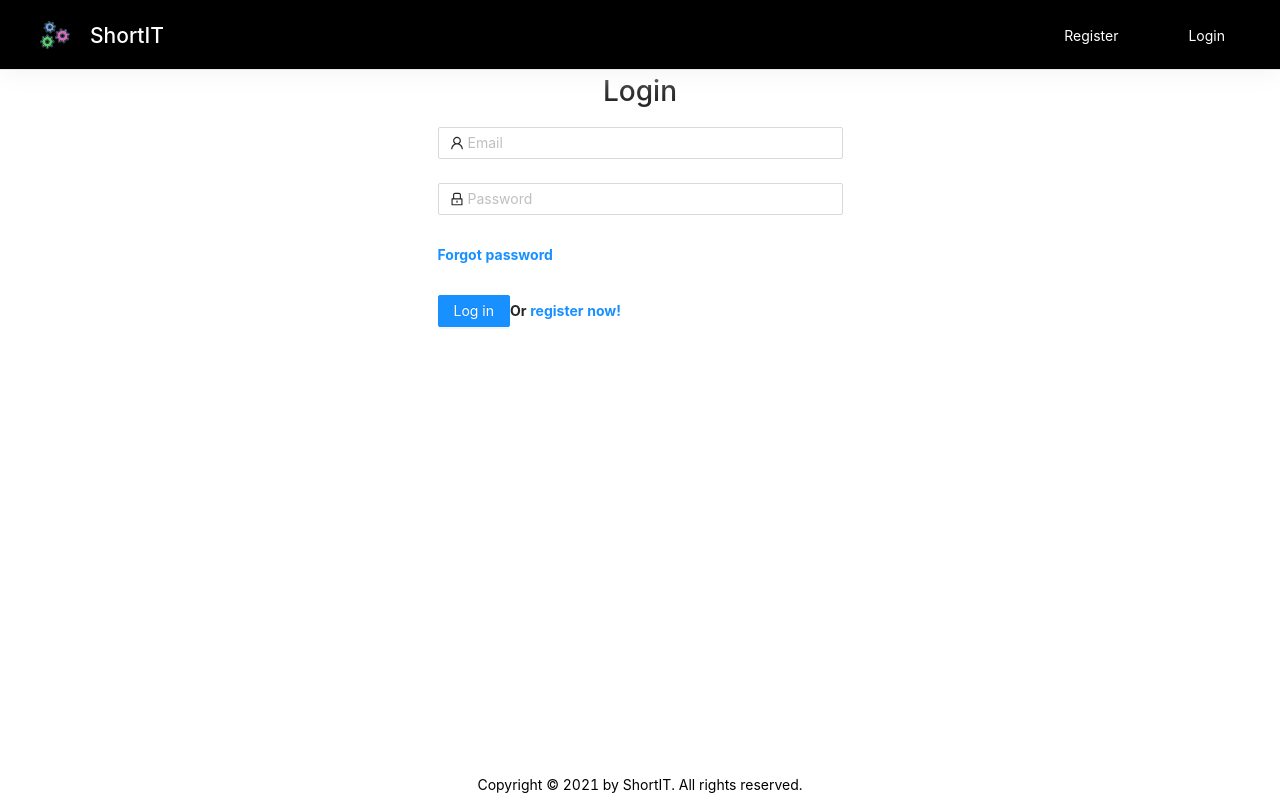
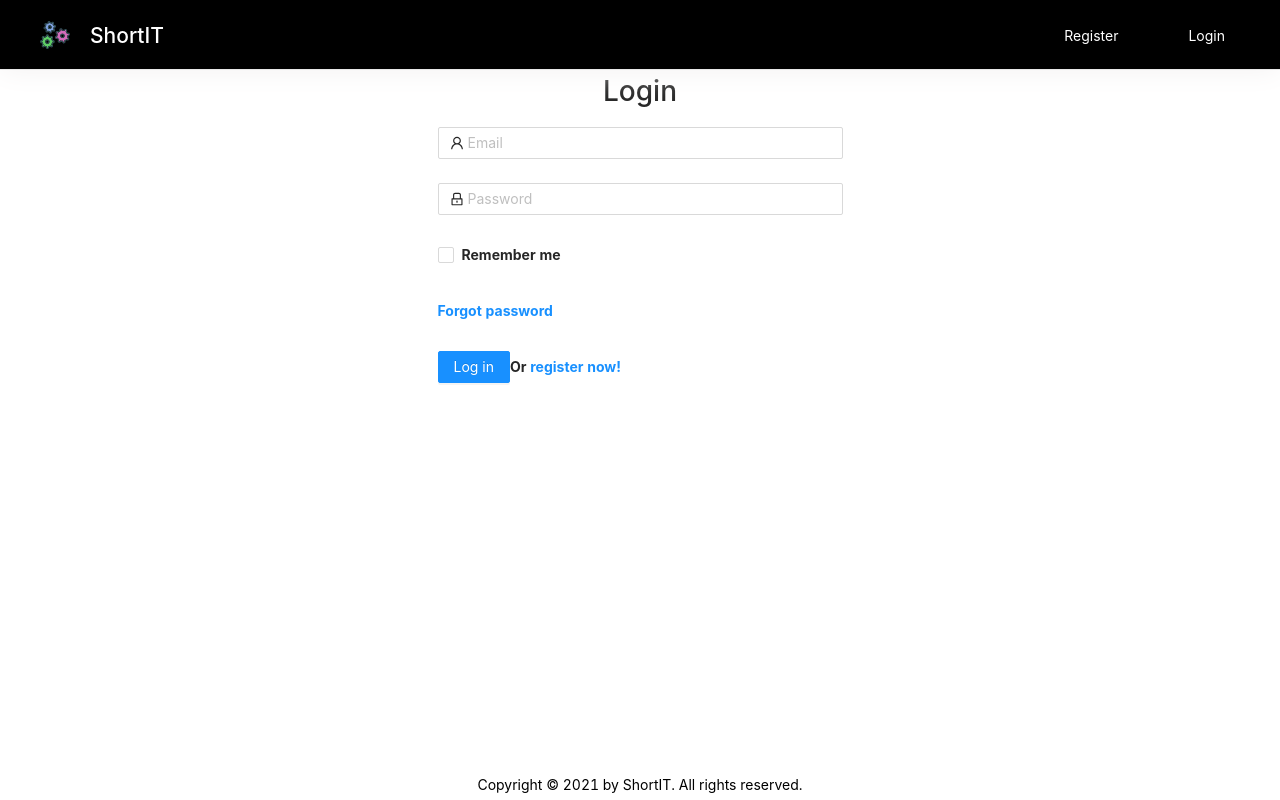
Before and after one commit to surajkarki66/shortIT, a React (Create React App) app in the folder client/: page /login in a window 1280 px wide. Built offline with nearby package versions, Linux system fonts and the light colour scheme; no server answers.

Commit message:
Added rememberMe in client side

```diff
--- a/client/package.json
+++ b/client/package.json
@@ -56,5 +56,6 @@
   "engine": {
     "node": "14.x",
     "npm": "7.x"
-  }
+  },
+  "devDependencies": {}
 }
--- a/client/src/components/Forms/LoginForm.tsx
+++ b/client/src/components/Forms/LoginForm.tsx
@@ -1,17 +1,25 @@
 import React from "react";
 import { Link } from "react-router-dom";
-import { Form, Input, Button } from "antd";
+import { Form, Input, Button, Checkbox } from "antd";
 import { UserOutlined, LockOutlined } from "@ant-design/icons";
+import { CheckboxChangeEvent } from "antd/lib/checkbox";
 
 type Props = {
   loading: boolean;
   loginError: string;
   onFinish: (value: any) => void;
-  onChangeHandler: (e: React.ChangeEvent<HTMLInputElement>) => void;
+  onChangeHandler: (event: React.ChangeEvent<HTMLInputElement>) => void;
+  onChangeCheckBoxHandler: (event: CheckboxChangeEvent) => void;
 };
 
 const LoginForm: React.FC<Props> = (props) => {
-  const { loading, loginError, onFinish, onChangeHandler } = props;
+  const {
+    loading,
+    loginError,
+    onFinish,
+    onChangeHandler,
+    onChangeCheckBoxHandler,
+  } = props;
   return (
     <Form
       style={{
@@ -62,6 +70,14 @@ const LoginForm: React.FC<Props> = (props) => {
           placeholder="Password"
         />
       </Form.Item>
+      <Form.Item name="rememberMe" valuePropName="unchecked">
+        <Checkbox
+          name="rememberMe"
+          onChange={(event) => onChangeCheckBoxHandler(event)}
+        >
+          Remember me
+        </Checkbox>
+      </Form.Item>
       <Form.Item>
         <Link to="/forgotPassword">Forgot password</Link>
       </Form.Item>
--- a/client/src/pages/Login.tsx
+++ b/client/src/pages/Login.tsx
@@ -5,6 +5,7 @@ import Axios from "../axios-url";
 import { AuthContext } from "../context/AuthContext";
 import LoginForm from "../components/Forms/LoginForm";
 import { UserLoginInputType } from "../types/UserLoginInput";
+import { CheckboxChangeEvent } from "antd/lib/checkbox";
 
 const Login: React.FC = () => {
   const { setToken, csrfToken } = useContext(AuthContext);
@@ -12,15 +13,22 @@ const Login: React.FC = () => {
   const [userInputData, setUserInputData] = useState<UserLoginInputType>({
     email: "",
     password: "",
+    rememberMe: false,
   });
   const [loading, setLoading] = useState(false);
   const [successfulLogin, setSuccessfulLogin] = useState(false);
   const [loginError, setLoginError] = useState("");
 
-  const onChange = (e: React.ChangeEvent<HTMLInputElement>) => {
+  const onChange = (event: React.ChangeEvent<HTMLInputElement>) => {
     setUserInputData({
       ...userInputData,
-      [e.target.name]: e.target.value,
+      [event.target.name]: event.target.value,
+    });
+  };
+  const onChangeCheckBox = (event: CheckboxChangeEvent) => {
+    setUserInputData({
+      ...userInputData,
+      [event.target.name as string]: event.target.checked,
     });
   };
 
@@ -60,6 +68,7 @@ const Login: React.FC = () => {
         loginError={loginError}
         onFinish={onFinish}
         onChangeHandler={onChange}
+        onChangeCheckBoxHandler={onChangeCheckBox}
       />
     </div>
   );
--- a/client/src/types/UserLoginInput.ts
+++ b/client/src/types/UserLoginInput.ts
@@ -1,4 +1,5 @@
 export type UserLoginInputType = {
   email: string;
   password: string;
+  rememberMe: boolean;
 };
```
